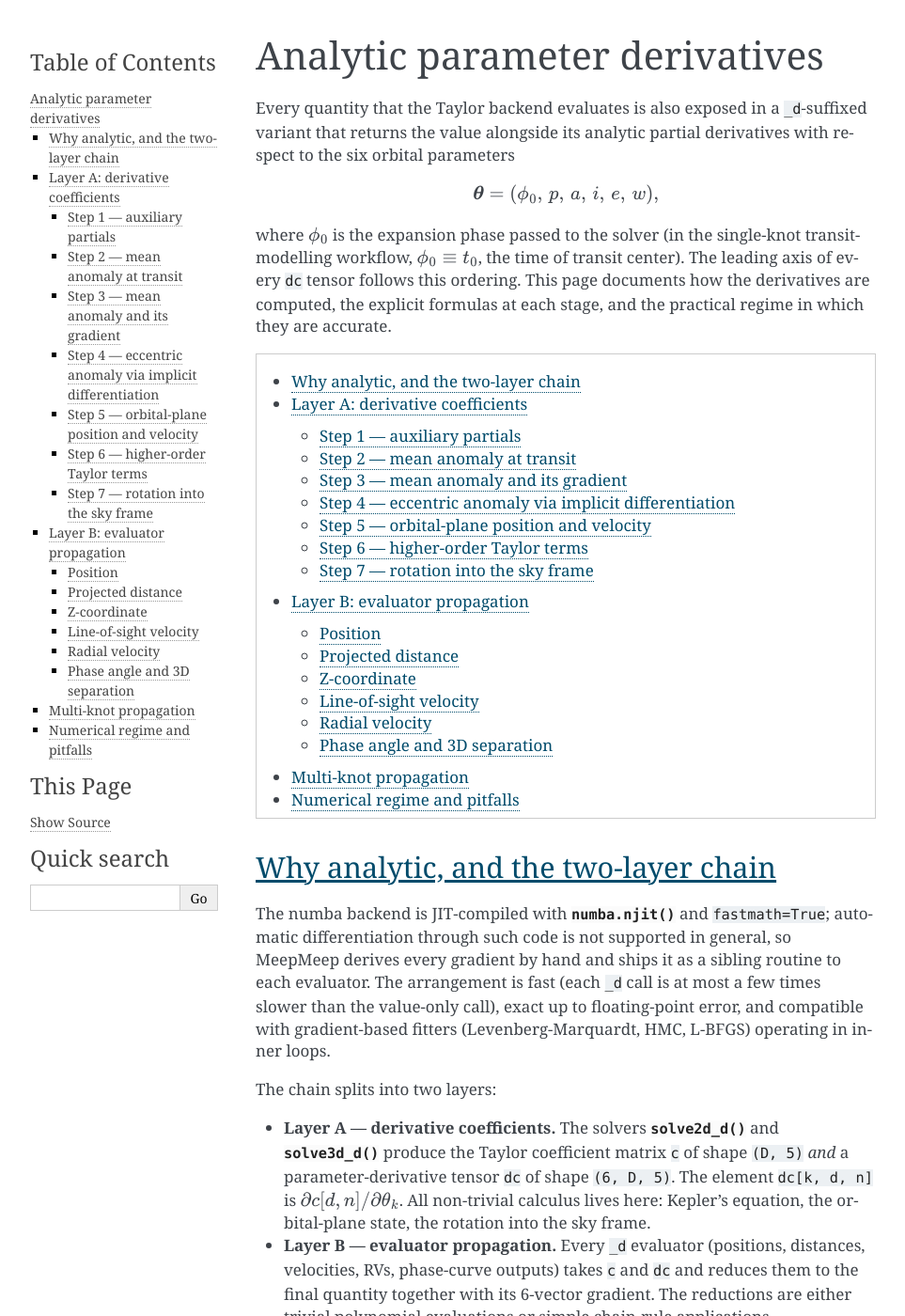
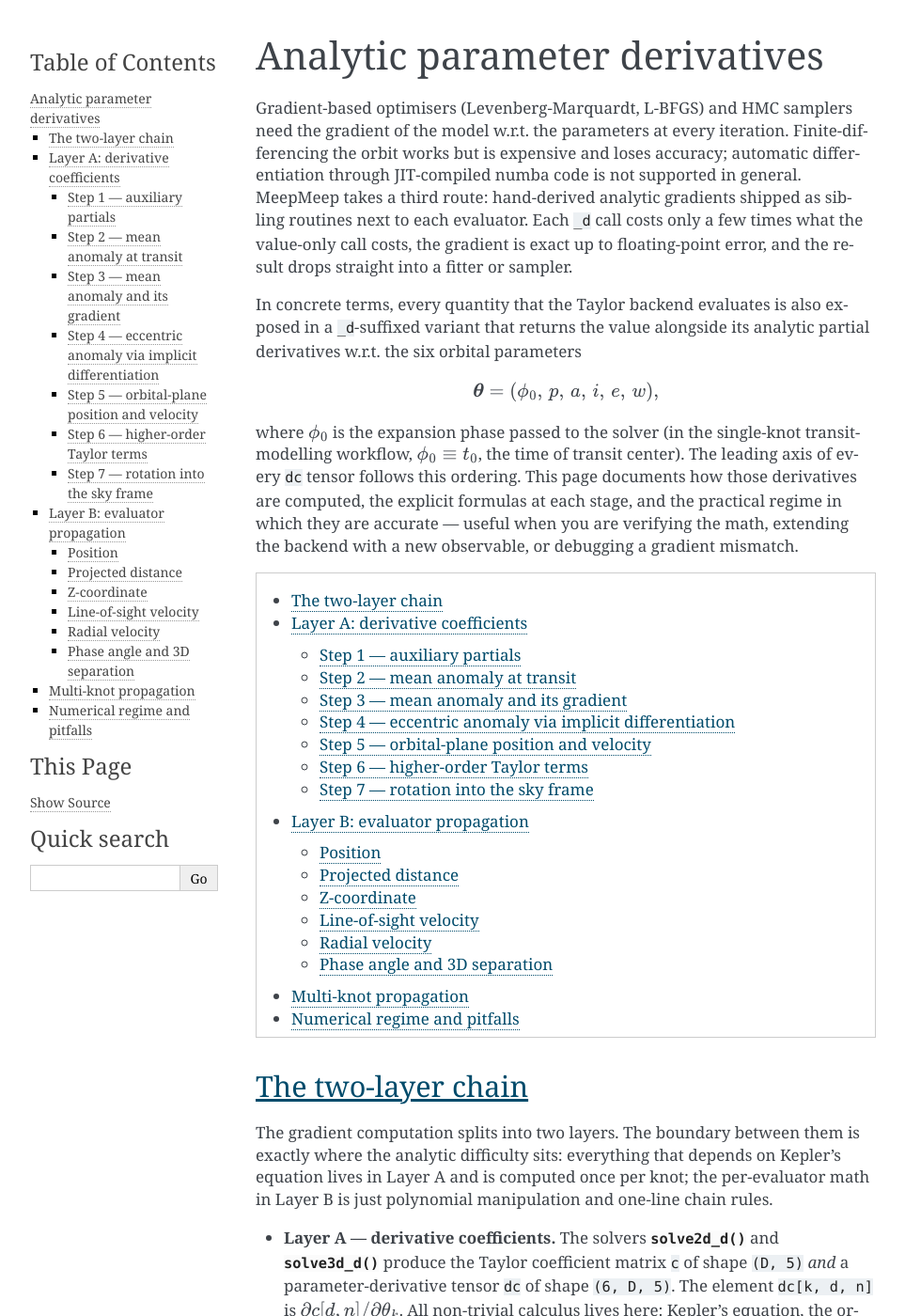
Before and after one commit to hpparvi/MeepMeep, a Sphinx documentation site: the page built from doc/source/derivatives.rst, in a window 1280 px wide and 1400 px high. Shown: the whole window at 94% size, without its empty margins (148-1111 px from the left). Built offline with Sphinx 7.4.7, drawn with Linux system fonts in a browser that asks for light colours; pages that are not in the unit, such as notebooks, are missing from menus.

Commit message:
Revised documentation.

```diff
--- a/doc/source/derivatives.rst
+++ b/doc/source/derivatives.rst
@@ -3,9 +3,19 @@
 Analytic parameter derivatives
 ==============================
 
-Every quantity that the Taylor backend evaluates is also exposed in a
-``_d``-suffixed variant that returns the value alongside its
-analytic partial derivatives with respect to the six orbital
+Gradient-based optimisers (Levenberg-Marquardt, L-BFGS) and HMC
+samplers need the gradient of the model w.r.t. the parameters at every
+iteration. Finite-differencing the orbit works but is expensive and
+loses accuracy; automatic differentiation through JIT-compiled numba
+code is not supported in general. MeepMeep takes a third route:
+hand-derived analytic gradients shipped as sibling routines next to
+each evaluator. Each ``_d`` call costs only a few times what the
+value-only call costs, the gradient is exact up to floating-point
+error, and the result drops straight into a fitter or sampler.
+
+In concrete terms, every quantity that the Taylor backend evaluates is
+also exposed in a ``_d``-suffixed variant that returns the value
+alongside its analytic partial derivatives w.r.t. the six orbital
 parameters
 
 .. math::
@@ -15,28 +25,25 @@ parameters
 where :math:`\phi_0` is the expansion phase passed to the solver (in
 the single-knot transit-modelling workflow, :math:`\phi_0 \equiv t_0`,
 the time of transit center). The leading axis of every ``dc`` tensor
-follows this ordering. This page documents how the derivatives are
+follows this ordering. This page documents how those derivatives are
 computed, the explicit formulas at each stage, and the practical
-regime in which they are accurate.
+regime in which they are accurate — useful when you are verifying the
+math, extending the backend with a new observable, or debugging a
+gradient mismatch.
 
 .. contents::
    :local:
    :depth: 2
 
 
-Why analytic, and the two-layer chain
--------------------------------------
+The two-layer chain
+-------------------
 
-The numba backend is JIT-compiled with :func:`numba.njit` and
-``fastmath=True``; automatic differentiation through such code is not
-supported in general, so MeepMeep derives every gradient by hand and
-ships it as a sibling routine to each evaluator. The arrangement is
-fast (each ``_d`` call is at most a few times slower than the value-only
-call), exact up to floating-point error, and compatible with
-gradient-based fitters (Levenberg-Marquardt, HMC, L-BFGS) operating in
-inner loops.
-
-The chain splits into two layers:
+The gradient computation splits into two layers. The boundary between
+them is exactly where the analytic difficulty sits: everything that
+depends on Kepler's equation lives in Layer A and is computed once per
+knot; the per-evaluator math in Layer B is just polynomial
+manipulation and one-line chain rules.
 
 * **Layer A — derivative coefficients.** The solvers
   :func:`~meepmeep.backends.numba.taylor.solve2dd.solve2d_d` and
```
